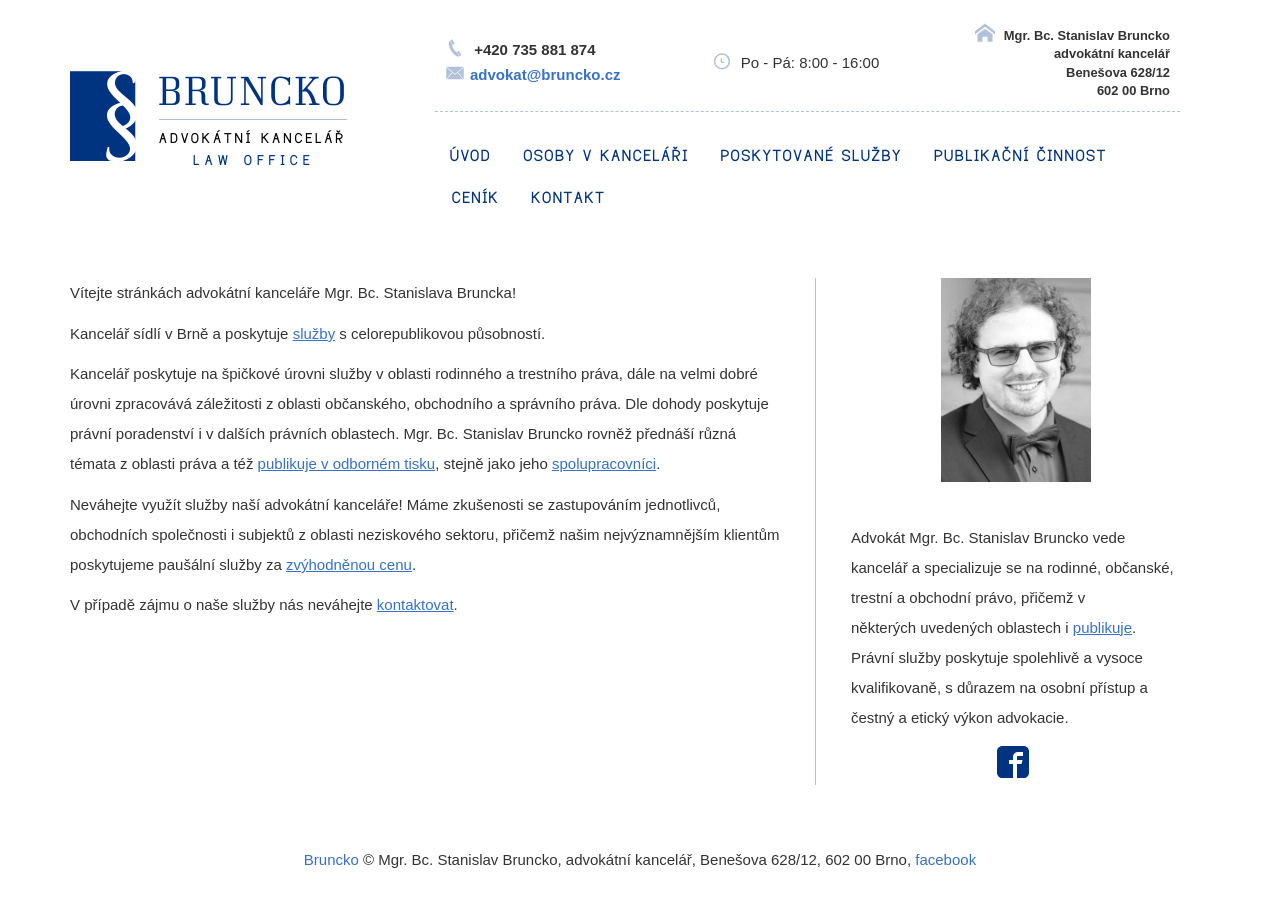
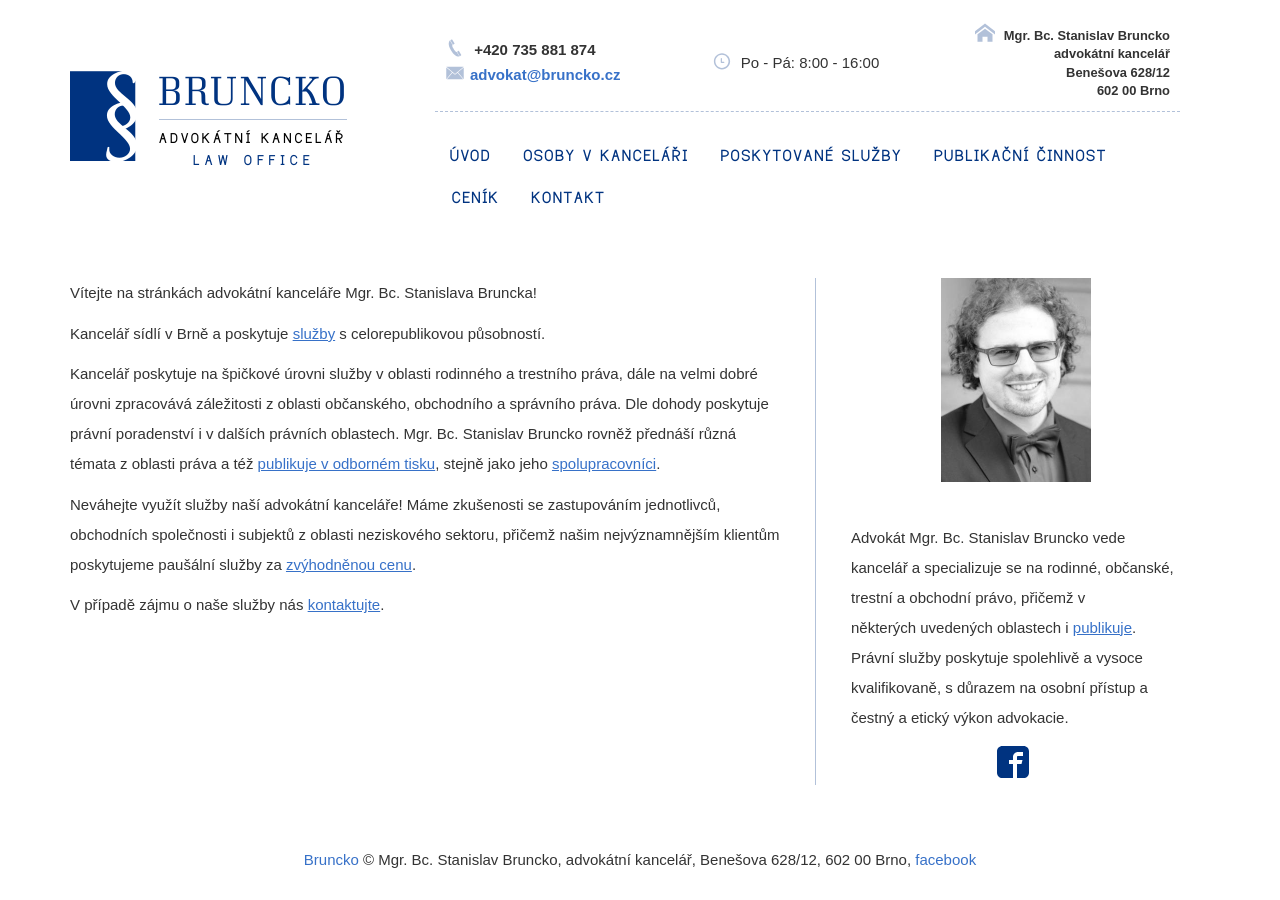
Before and after one commit to Pave91/bruncko-web, a Jekyll site: the page built from index.html, in a window 1280 px wide. Built offline with Jekyll 4.4.1, drawn with Linux system fonts in a browser that asks for light colours; nearby versions of some CDN libraries.

Commit message:
Update index.html

```diff
--- a/index.html
+++ b/index.html
@@ -3,7 +3,7 @@ layout: default
 ---
 
 <p>
-    Vítejte stránkách advokátní kanceláře Mgr. Bc. Stanislava Bruncka!
+    Vítejte na stránkách advokátní kanceláře Mgr. Bc. Stanislava Bruncka!
 </p>
 <p>
     Kancelář sídlí v Brně a poskytuje <a href="{{site.baseurl}}/poskytovane-sluzby">služby</a> s celorepublikovou působností.
@@ -16,5 +16,5 @@ layout: default
     Neváhejte využít služby naší advokátní kanceláře! Máme zkušenosti se zastupováním jednotlivců, obchodních společnosti i subjektů z oblasti neziskového sektoru, přičemž našim nejvýznamnějším klientům poskytujeme paušální služby za <a href="{{site.baseurl}}/cenik">zvýhodněnou cenu</a>.
 </p>
 <p>
-    V případě zájmu o naše služby nás neváhejte <a href="{{site.baseurl}}/kontakt">kontaktovat</a>.
+    V případě zájmu o naše služby nás <a href="{{site.baseurl}}/kontakt">kontaktujte</a>.
 </p>
```
